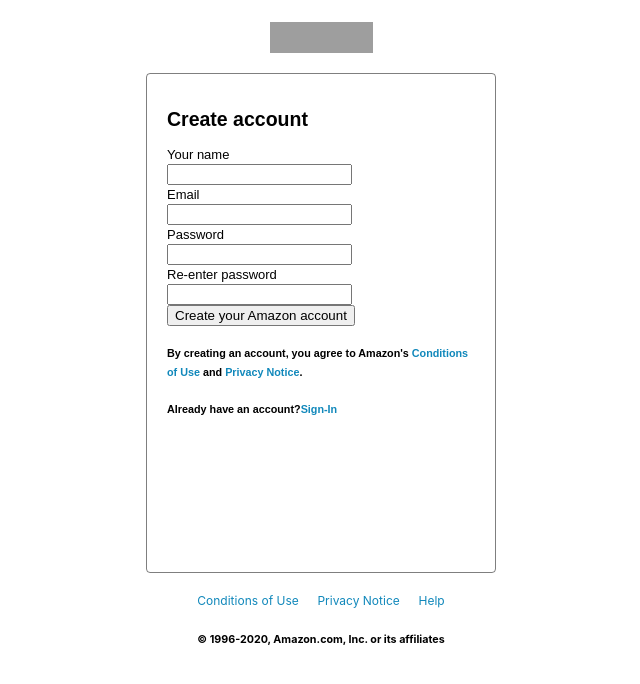
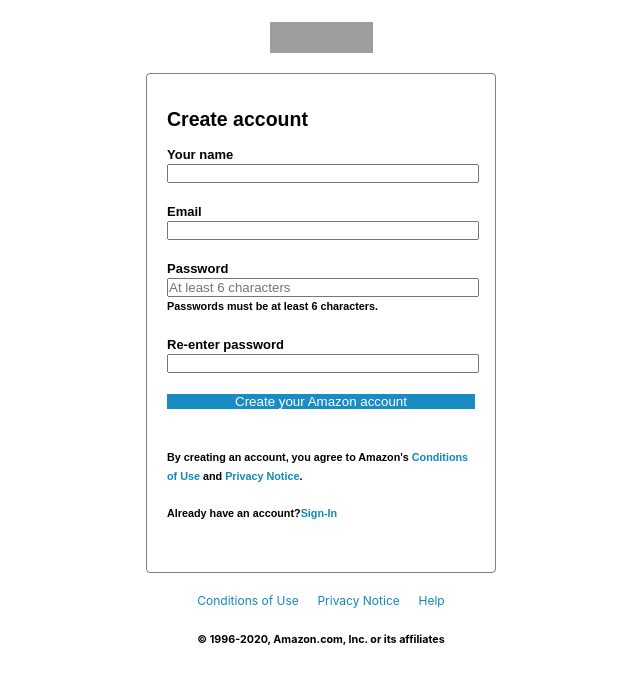
Before and after one commit to tsaihuangsd/amazon-create-account, a React (Create React App) app: page / in a window 1280 px wide. Shown: the top 684 px of the page, without its empty margins (319-959 px from the left). Built offline with nearby package versions, Linux system fonts and the light colour scheme; grey boxes are pictures that could not be loaded.

Commit message:
Add additional styling to create-account-box.  Implement hooks and handle change for input fields

```diff
--- a/src/MVP/components/createAccount.js
+++ b/src/MVP/components/createAccount.js
@@ -1,12 +1,24 @@
-import React from 'react';
+import React, {useState} from 'react';
 
 import CreateAccountView from '../views/createAccountView';
 
 const CreateAccount = () =>{
+    const [state, setState] = useState({
+        name:"", email:"", password:"", rePassword:""
+    });
 
+    const handleChange=(e)=>{
+        setState({[e.target.id]: e.target.value});
+        console.log(e.target.id, ": ", e.target.value)
+    }
 
     return (
-        <CreateAccountView />
+        <CreateAccountView
+            name={state.name}
+            email={state.email}
+            password={state.password}
+            rePassword={state.rePassword}
+            handleChange={handleChange}/>
     );
 }
 
--- a/src/MVP/styling/App.css
+++ b/src/MVP/styling/App.css
@@ -89,8 +89,22 @@
   cursor: pointer;
 }
 
+label {
+  font-weight: bold;
+}
 
+input {
+  width: 100%;
+  margin: 0px;
+  padding: 0px;
+}
 
-#password {
-  color: gray;
+#passord-requirement{
+  margin: 0px;
 }
+
+#create-account-button {
+  color:white;
+  background-color: #1A8CC4;
+  border-width: 0px;
+}
--- a/src/MVP/views/createAccountView.js
+++ b/src/MVP/views/createAccountView.js
@@ -2,7 +2,7 @@
 import '../styling/App.css';
 import * as Constants from '../constants';
 
-const CreateAccountView = () =>{
+const CreateAccountView = ({name, email, password, rePassword, handleChange}) =>{
     return (
         <div className="main-container">
             <div className="a-icon-logo" />
@@ -10,16 +10,16 @@
                 <div className="create-account-box">
                     <h2>Create account</h2>
                     <form>
-                        <label for="name">Your name</label><br/>
-                        <input type="text" id="name"></input><br/>
+                        <label>Your name</label><br/>
+                        <input type="text" id="name" value={name} onChange={handleChange}></input><br/><br/>
                         <label>Email</label><br/>
-                        <input type="text" id="email"></input><br/>
+                        <input type="text" id="email" value={email} onChange={handleChange}></input><br/><br/>
                         <label>Password</label><br/>
-                        <input type="text" id="password"></input><br/>
-                        {/* <h5>Passwords must be at least 6 characters.</h5> */}
+                        <input type="text" id="password" placeholder="At least 6 characters" value={password} onChange={handleChange}></input>
+                        <h5 id="passord-requirement">Passwords must be at least 6 characters.</h5><br/>
                         <label>Re-enter password</label><br/>
-                        <input type="text" id="reenter-password"></input><br/>
-                        <input type="submit" value="Create your Amazon account"></input>
+                        <input type="text" id="reenter-password" value={rePassword} onChange={handleChange}></input><br/><br/>
+                        <input type="submit" id="create-account-button" value="Create your Amazon account"></input><br/><br/>
                     </form>
                     <h5>By creating an account, you agree to Amazon's <a href={Constants.LINK_CONDITION_OF_USE}>Conditions of Use</a> and <a href={Constants.LINK_PRIVACY_NOTICE}>Privacy Notice</a>.
                     </h5>
```
Also changed, not shown: 1 other file (tests, documents, lock files or other folders).
